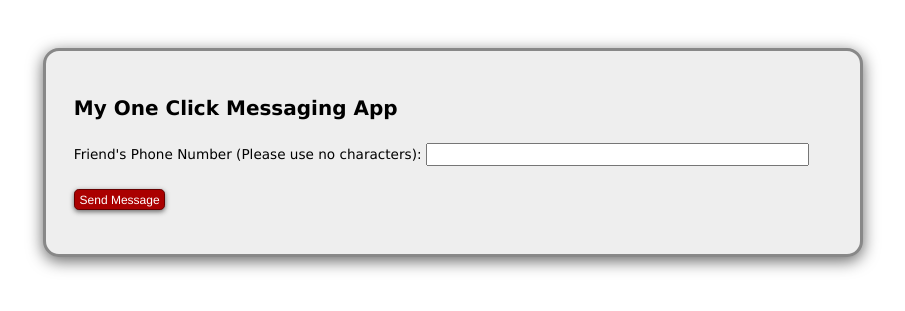
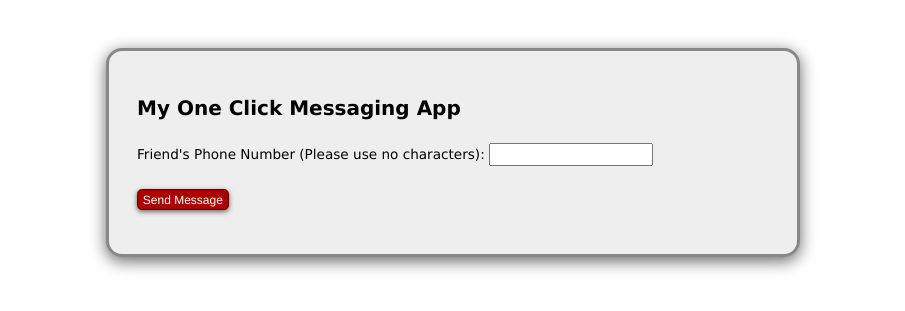
Before and after one commit to laurenorsini/one-click-message, a Python web app: template templates/form.html in a window 1280 px wide. Shown: the top 311 px of the page, without its empty margins (187-1092 px from the left). Run offline with Jinja, Linux system fonts and the light colour scheme; the template is opened without the code that fills it, so the values that code supplies are empty.

Commit message:
adjust form and input text widths

```diff
--- a/static/css/form.css
+++ b/static/css/form.css
@@ -9,7 +9,7 @@
 
 /* Form Sizing Styles */
 #form {
-	width: 60%;
+	width: 50%;
 	margin: 3em auto;
 	padding: 1.75em;
 }
@@ -59,7 +59,7 @@ input[type="submit"] {
 
 /* Input Text Width, Margin, and Padding */
 input[type="text"] {
-	width: 50%;
+	width: 12em;
 	margin: .5em 0;
 	padding: .15em 0;
 }
```
